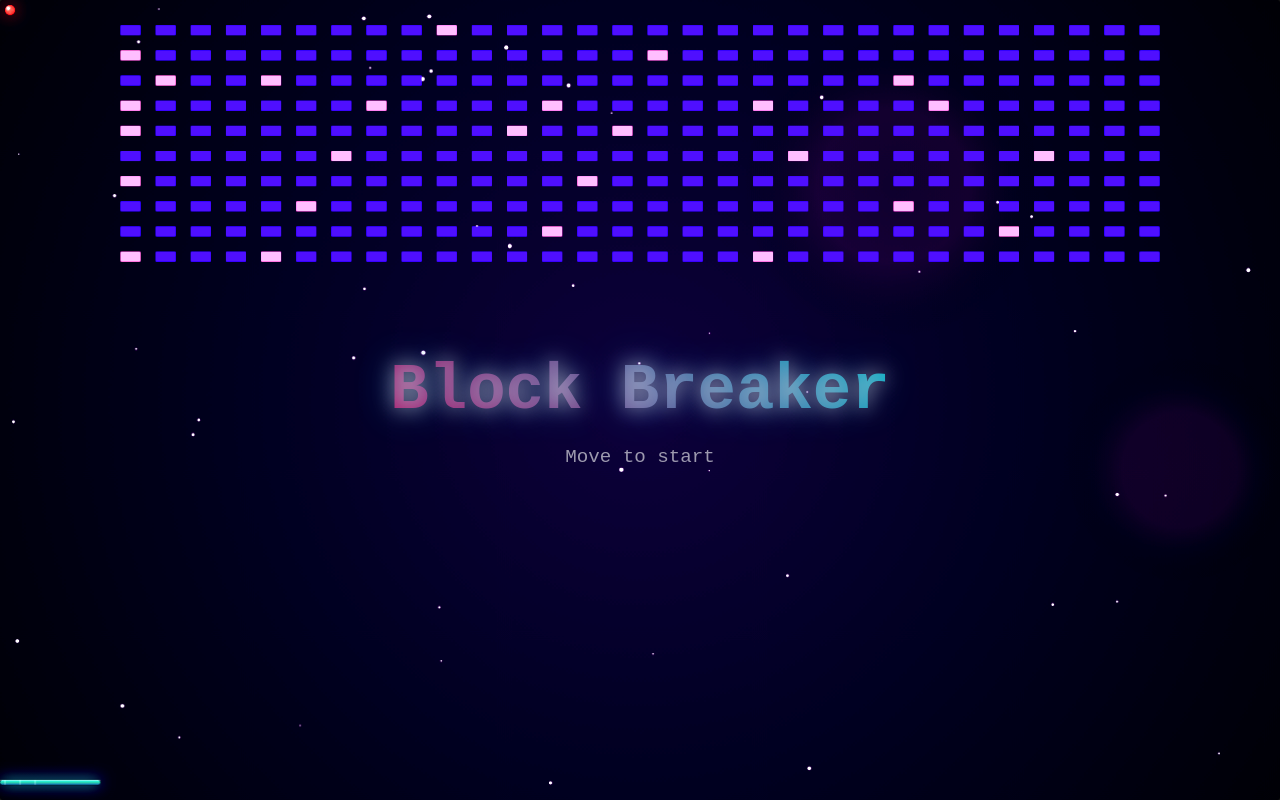
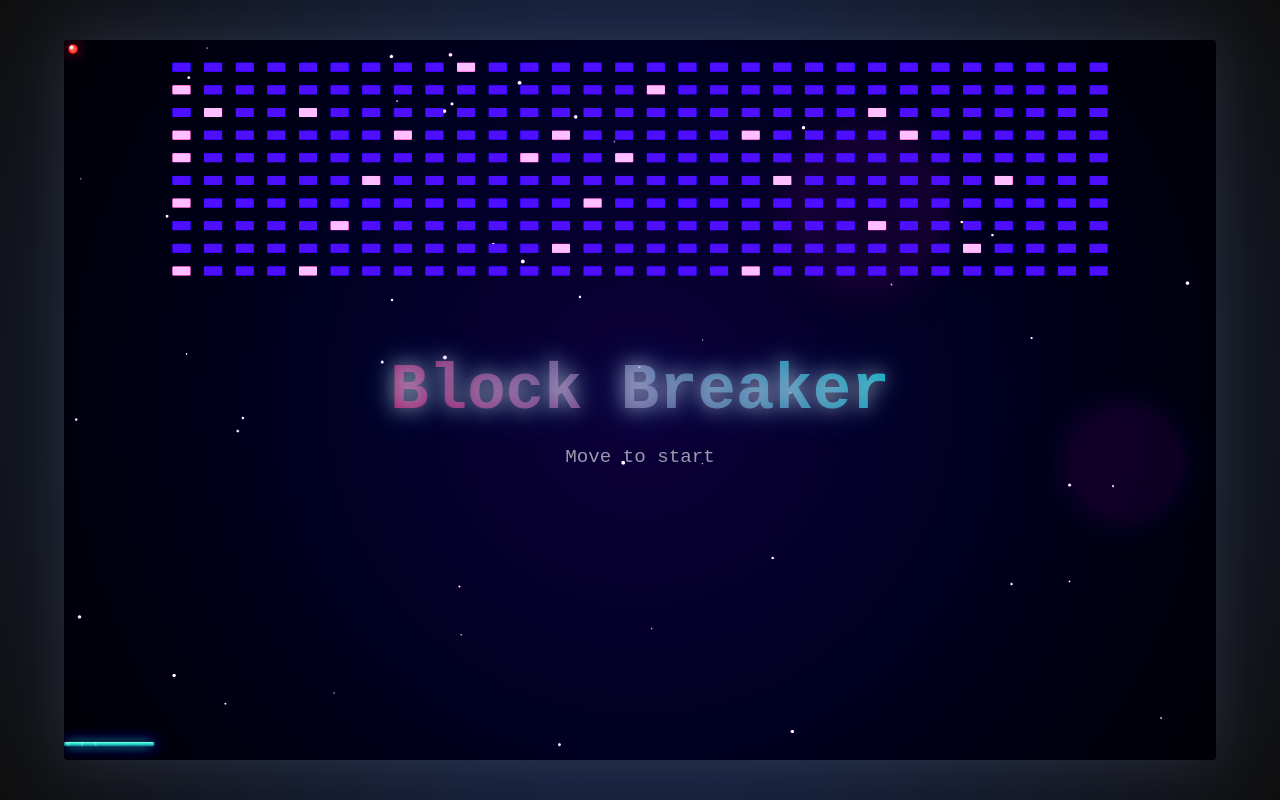
Before and after one commit to JakeBoraston/BlockBreaker, a SvelteKit app: page / in a window 1280 px wide. Built offline with nearby package versions, Linux system fonts and the light colour scheme.

Commit message:
updated canvas viewport again

```diff
--- a/src/app.css
+++ b/src/app.css
@@ -31,6 +31,6 @@ canvas {
 	display: block;
 	background: #111;
 	cursor: none;
-	height: 100%;
-	width: 100%;
+	height: 90svh;
+	width: 90svw;
 }
--- a/src/routes/+page.svelte
+++ b/src/routes/+page.svelte
@@ -7,8 +7,8 @@
 	import { GAME_CONFIG } from '$lib/constants';
 	import GameWon from '$lib/components/GameWon.svelte';
 	import GameOver from '$lib/components/GameOver.svelte';
-	let viewportWidth = $state(867);
-	let viewportHeight = $state(800);
+	let viewportWidth = $state(200);
+	let viewportHeight = $state(500);
 
 	let canvas;
 	let ctx;
@@ -246,8 +246,6 @@
 		blocks = [];
 		initialiseBlocks();
 	}
-
-	$inspect(ball);
 
 	onMount(() => {
 		viewportWidth = window.innerWidth;
```
